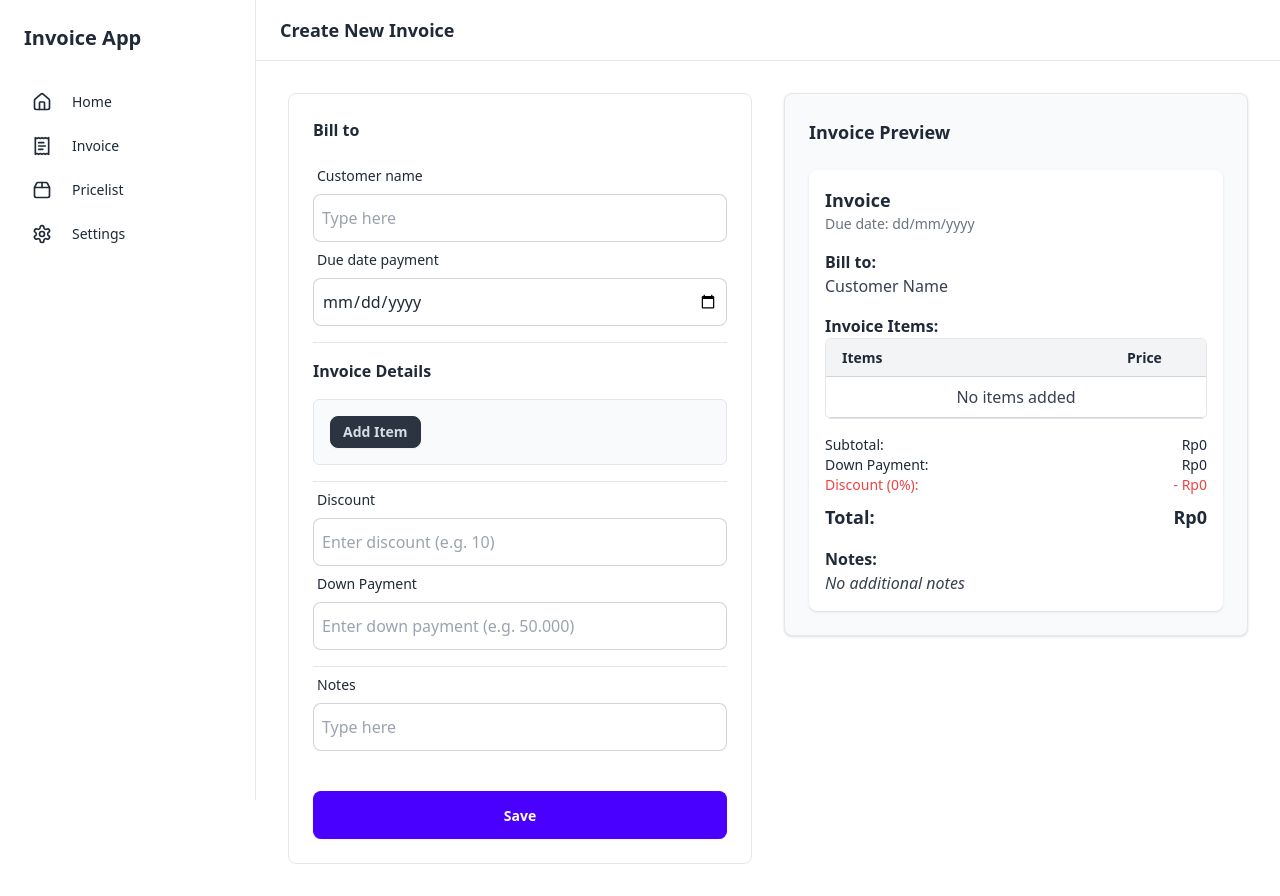
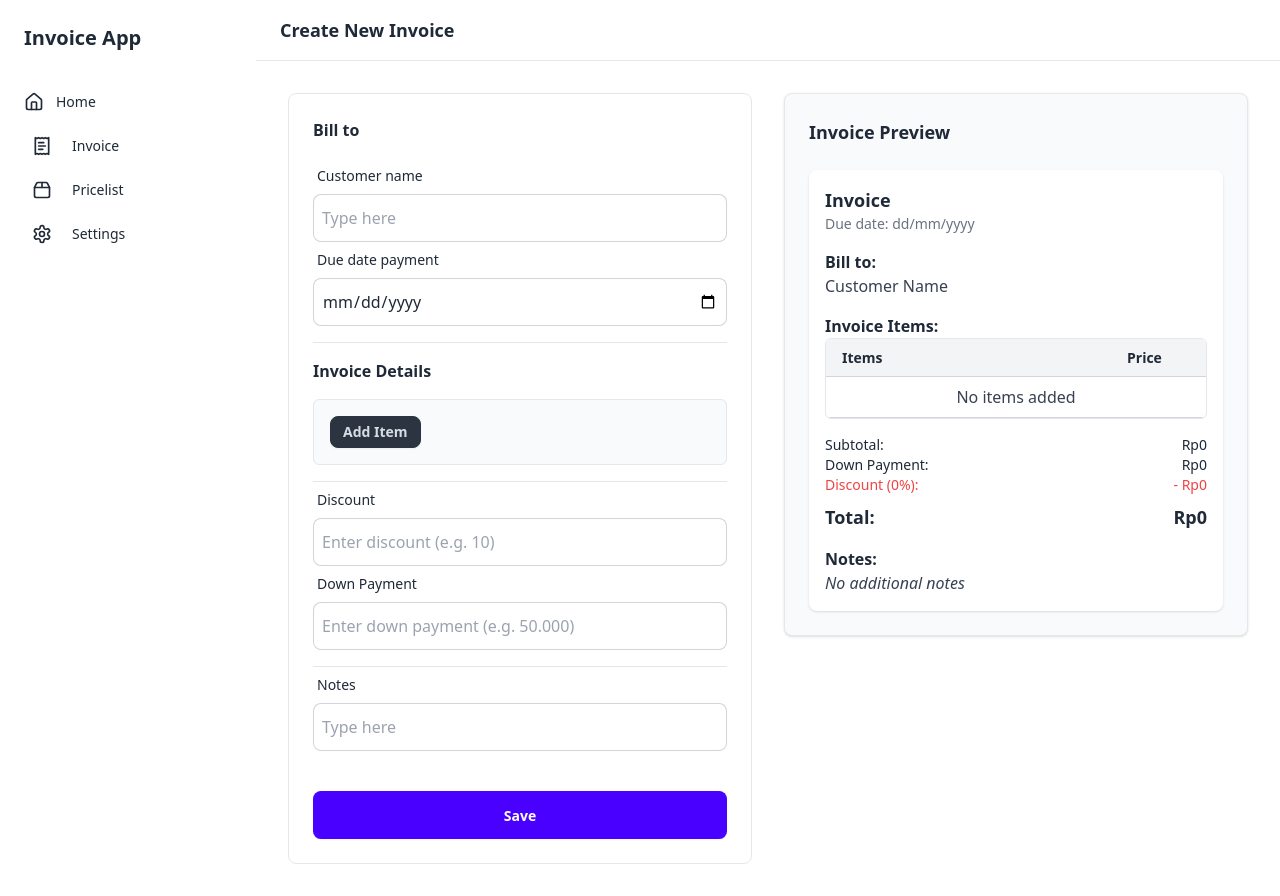
Before and after one commit to yosef-agil/Invoice_webAPP, a React (Vite) app in the folder Frontend/: page /invoice in a window 1280 px wide. Built offline with nearby package versions, Linux system fonts and the light colour scheme; what @react-pdf/renderer would draw is missing.

Commit message:
sidebar issue fix

```diff
--- a/Frontend/src/components/Layout.jsx
+++ b/Frontend/src/components/Layout.jsx
@@ -5,6 +5,7 @@ const Layout = ({ children }) => {
     <div className="drawer lg:drawer-open">
       <input id="my-drawer" type="checkbox" className="drawer-toggle" />
       <div className="drawer-content flex flex-col">
+        {/* Konten utama */}
         {children}
       </div>
       <Sidebar />
--- a/Frontend/src/components/Sidebar.jsx
+++ b/Frontend/src/components/Sidebar.jsx
@@ -5,33 +5,47 @@ const Sidebar = () => {
   return (
     <>
       {/* Mobile toggle button */}
-      <div className="lg:hidden fixed top-2 left-2 z-50">
-        <label htmlFor="my-drawer" className="btn btn-ghost drawer-button">
-          <svg xmlns="http://www.w3.org/2000/svg" className="h-5 w-5" fill="none" viewBox="0 0 24 24" stroke="currentColor">
-            <path strokeLinecap="round" strokeLinejoin="round" strokeWidth="2" d="M4 6h16M4 12h16M4 18h7" />
+      <div className="lg:hidden fixed top-4 left-4 z-50">
+        <label
+          htmlFor="my-drawer"
+          className="btn btn-circle btn-ghost drawer-button"
+        >
+          <svg
+            xmlns="http://www.w3.org/2000/svg"
+            className="h-6 w-6"
+            fill="none"
+            viewBox="0 0 24 24"
+            stroke="currentColor"
+          >
+            <path
+              strokeLinecap="round"
+              strokeLinejoin="round"
+              strokeWidth="2"
+              d="M4 6h16M4 12h16M4 18h16"
+            />
           </svg>
         </label>
       </div>
 
       {/* Sidebar */}
-      <div className="drawer lg:drawer-open">
-        <input id="my-drawer" type="checkbox" className="drawer-toggle" />
-
       <div className="drawer-side z-40">
-          <label htmlFor="my-drawer" aria-label="close sidebar" className="drawer-overlay"></label>
-
-          <div className="menu p-4 w-64 min-h-full bg-base-100 text-base-content border-r">
-            {/* Sidebar content */}
-            <div className="brand mb-4 p-2">
+        <label
+          htmlFor="my-drawer"
+          aria-label="close sidebar"
+          className="drawer-overlay"
+        ></label>
+        <div className="menu p-4 w-64 min-h-full bg-base-100 text-base-content">
+          {/* Konten sidebar */}
+          <div className="mb-4 p-2">
             <h1 className="text-xl font-bold">Invoice App</h1>
           </div>
-
           <li>
-              <Link to="/" className="flex items-center py-2 px-4 rounded-lg hover:bg-gray-100">
-                <Home className="w-5 h-5 mr-3" />
+            <Link to="/" className="flex items-center gap-3 p-2 rounded-lg hover:bg-gray-100">
+              <Home className="w-5 h-5" />
               <span>Home</span>
             </Link>
           </li>
+
             <li>
               <Link to="/invoice" className="flex items-center py-2 px-4 rounded-lg hover:bg-gray-100">
                 <ReceiptText className="w-5 h-5 mr-3" />
@@ -52,7 +66,6 @@ const Sidebar = () => {
             </li>
         </div>
       </div>
-      </div>
     </>
   );
 };
```
Lines whose indentation alone changed are shown as unchanged.
